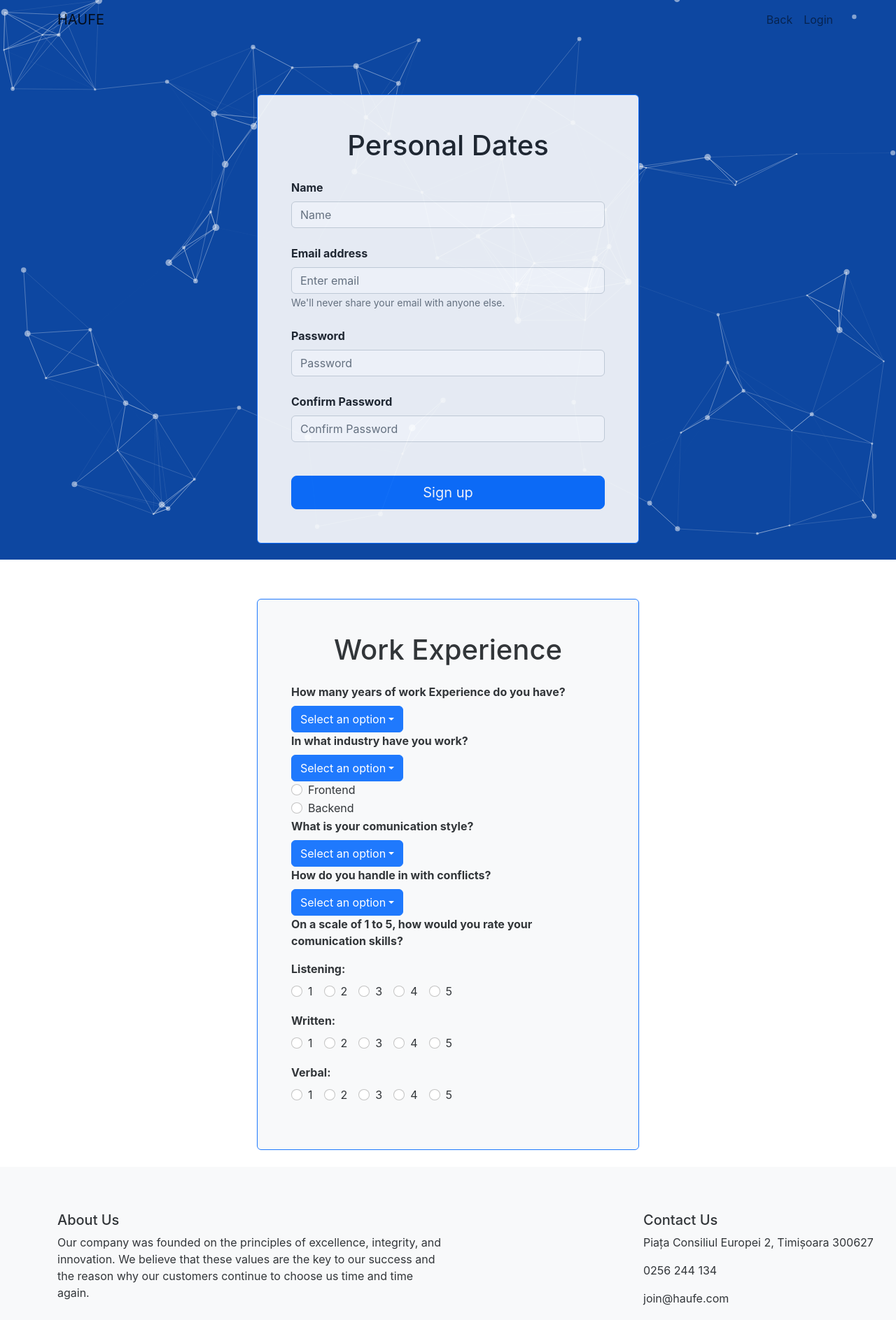
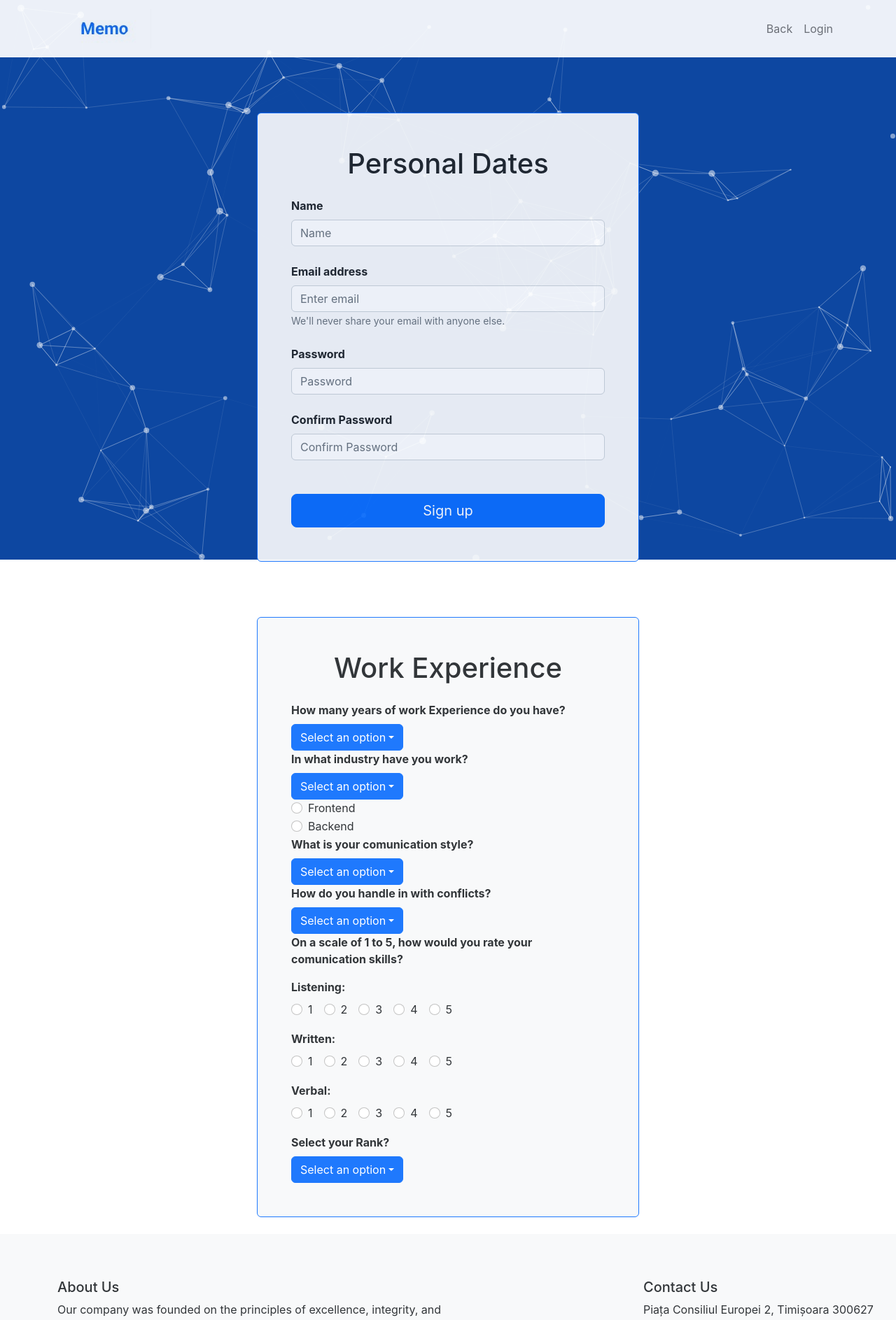
Before and after one commit to RAZVAN24RR/itec2023, a React (Create React App) app in the folder client/: page /signup in a window 1280 px wide. Shown: the top 1887 px of the page at 70% size. Built offline with nearby package versions, Linux system fonts and the light colour scheme.

Commit message:
Navi-final

```diff
--- a/client/src/pages/Login/Login.css
+++ b/client/src/pages/Login/Login.css
@@ -1,3 +1,4 @@
-body {
-    display: flex;
-  }
+
+.navi{
+  background-color: #ffffff;
+}
--- a/client/src/pages/Login/Login.js
+++ b/client/src/pages/Login/Login.js
@@ -7,6 +7,8 @@ import Footer from "../../components/Footer/Footer";
 import Navbarex from "../../components/navbar";
 import Nav from "react-bootstrap/Nav";
 import Navbar from "react-bootstrap/Navbar";
+import "./Login.css";
+import logo from "../../assets/logo.jpg";
 
 const Login = () => {
   return (
@@ -14,7 +16,9 @@ const Login = () => {
       {/* Navbar */}
       <Navbar className="navi">
         <Container className="text-primary">
-        <Navbar.Brand href="/">HAUFE</Navbar.Brand>
+          <Navbar.Brand href="/">
+            <img src={logo}></img>
+          </Navbar.Brand>
           <Nav className="mr-auto justify-content-betwen">
             <Nav.Link href="/">Back</Nav.Link>
             <Nav.Link href="/signup">Sign up</Nav.Link>
@@ -33,7 +37,9 @@ const Login = () => {
 
             <Form className="text-left">
               <Form.Group controlId="formBasicEmail">
-                <Form.Label style={{fontWeight: "bold"}}>Email address</Form.Label>
+                <Form.Label style={{ fontWeight: "bold" }}>
+                  Email address
+                </Form.Label>
                 <Form.Control type="email" placeholder="Enter email" />
                 <Form.Text className="text-muted">
                   We'll never share your email with anyone else.
@@ -41,7 +47,7 @@ const Login = () => {
               </Form.Group>
 
               <Form.Group controlId="formBasicPassword">
-                <Form.Label style={{fontWeight: "bold"}}>Password</Form.Label>
+                <Form.Label style={{ fontWeight: "bold" }}>Password</Form.Label>
                 <Form.Control type="password" placeholder="Password" />
               </Form.Group>
 
--- a/client/src/pages/PresentationPage/PresPage.js
+++ b/client/src/pages/PresentationPage/PresPage.js
@@ -3,7 +3,8 @@ import Nav from "react-bootstrap/Nav";
 import Navbar from "react-bootstrap/Navbar";
 import Footer from "../../components/Footer/Footer";
 import Navbarex from "../../components/navbar.js";
-
+import "./prespage.css";
+import logo from "../../assets/logo.jpg";
 
 function PresPage() {
   return (
@@ -11,7 +12,9 @@ function PresPage() {
       {/* Navbar */}
       <Navbar className="navi ">
         <Container className="text-primary">
-        <Navbar.Brand href="/">HAUFE</Navbar.Brand>
+          <Navbar.Brand href="/">
+            <img src={logo}></img>
+          </Navbar.Brand>
           <Nav className="mr-auto justify-content-betwen">
             <Nav.Link href="/login">Login</Nav.Link>
             <Nav.Link href="/signup">Sign up</Nav.Link>
--- a/client/src/pages/ProfilePage/ProfilePage.js
+++ b/client/src/pages/ProfilePage/ProfilePage.js
@@ -2,7 +2,9 @@ import React from "react";
 import { useState, useEffect } from "react";
 import { Container, Row, Col, Image, Button, Nav } from "react-bootstrap";
 import AboutMe from "../../components/AboutMe.js";
-
+import logo from "../../assets/logo.jpg";
+import "./profile.css";
+import Navbar from "react-bootstrap/Navbar";
 const ProfilePage = () => {
   const [applicationStatus, setApplicationStatus] = useState({
     status: "Matched",
@@ -101,6 +103,19 @@ const ProfilePage = () => {
 
   return (
     <>
+      {/* Navbar */}
+      <Navbar className="navi ">
+        <Container className="text-primary">
+          <Navbar.Brand href="/">
+            <img src={logo}></img>
+          </Navbar.Brand>
+          <Nav className="mr-auto justify-content-betwen">
+            <Nav.Link href="/login">Login</Nav.Link>
+            <Nav.Link href="/signup">Sign up</Nav.Link>
+          </Nav>
+        </Container>
+      </Navbar>
+      {/* Navbar End */}
       <Container className="bg-white">
         <Row>
           <Col md={{ span: 8, offset: 2 }}>
--- a/client/src/pages/ProfilePage/profile.css
+++ b/client/src/pages/ProfilePage/profile.css
@@ -3,3 +3,7 @@
     padding: 100px;
 
 }
+.navi{
+    background-color: #ffffff;
+
+}
--- a/client/src/pages/Signup/Signup.js
+++ b/client/src/pages/Signup/Signup.js
@@ -9,12 +9,12 @@ import React, { useState } from "react";
 import { InputGroup } from "react-bootstrap";
 import RadioChecks from "./formcheck";
 import Footer from "../../components/Footer/Footer";
+import logo from "../../assets/logo.jpg";
 
 import Nav from "react-bootstrap/Nav";
 import Navbar from "react-bootstrap/Navbar";
 
 const Signup = () => {
-
   const [selectedOption, setSelectedOption] = useState("Select an option");
 
   function handleOptionSelect(eventKey, event) {
@@ -39,14 +39,18 @@ const Signup = () => {
   const handleDropdown3Select = (eventKey, event) => {
     setSelectedOptions3(event.target.innerHTML);
   };
-
+  const [selectedOptions4, setSelectedOptions4] = useState("Select an option");
+  const handleDropdown4Select = (eventKey, event) => {
+    setSelectedOptions4(event.target.innerHTML);
+  };
   return (
     <>
-
       {/* Navbar */}
       <Navbar className="navi ">
         <Container className="text-primary">
-     <Navbar.Brand href="/">HAUFE</Navbar.Brand>
+          <Navbar.Brand href="/">
+            <img src={logo}></img>
+          </Navbar.Brand>
           <Nav className="mr-auto justify-content-betwen">
             <Nav.Link href="/">Back</Nav.Link>
             <Nav.Link href="/login">Login</Nav.Link>
@@ -65,7 +69,7 @@ const Signup = () => {
 
             <Form className="text-left">
               <Form.Group controlId="formBasicPassword">
-                <Form.Label style={{fontWeight: "bold"}}>
+                <Form.Label style={{ fontWeight: "bold" }}>
                   How many years of work Experience do you have?{" "}
                 </Form.Label>
                 <Dropdown onSelect={handleOptionSelect}>
@@ -93,7 +97,9 @@ const Signup = () => {
                 </Dropdown>
               </Form.Group>
               <Form.Group controlId="formBasicEmail">
-                <Form.Label style={{fontWeight: "bold"}}>In what industry have you work?</Form.Label>
+                <Form.Label style={{ fontWeight: "bold" }}>
+                  In what industry have you work?
+                </Form.Label>
                 <Dropdown onSelect={handleDropdownSelect}>
                   <Dropdown.Toggle variant="primary" id="dropdown-basic">
                     {selectedOptions}
@@ -132,14 +138,14 @@ const Signup = () => {
                 {selectedOption1 === "Frontend" && (
                   <>
                     <Form.Group controlId="formBasicFrontend">
-                      <Form.Label style={{fontWeight: "bold"}}>
+                      <Form.Label style={{ fontWeight: "bold" }}>
                         Whitch Frontend framework are you comfortable with?
                       </Form.Label>
                       <Form.Check label="React" value="Frontend" />
                       <Form.Check label="Angular" value="Frontend" />
                       <Form.Check label="Vue" value="Frontend" />
                     </Form.Group>
-                    <Form.Label style={{fontWeight: "bold"}}>
+                    <Form.Label style={{ fontWeight: "bold" }}>
                       On a scale from 1 to 5,how familiar are you in the
                       following programing language?
                     </Form.Label>
@@ -188,7 +194,7 @@ const Signup = () => {
                       </InputGroup>
                     </Form.Group>
                     <Form.Group controlId="formBasicFrontend">
-                      <Form.Label style={{fontWeight: "bold"}}>
+                      <Form.Label style={{ fontWeight: "bold" }}>
                         Whitch Frontend tools are you comfortable with?
                       </Form.Label>
                       <Form.Check label="Webpack" value="Frontend" />
@@ -202,7 +208,7 @@ const Signup = () => {
                 {selectedOption1 === "Backend" && (
                   <>
                     <Form.Group controlId="formBasicFrontend">
-                      <Form.Label style={{fontWeight: "bold"}}>
+                      <Form.Label style={{ fontWeight: "bold" }}>
                         Whitch Backend framework are you comfortable with?
                       </Form.Label>
                       <Form.Check label="Node.js" value="Frontend" />
@@ -212,7 +218,7 @@ const Signup = () => {
                       <Form.Check label="ASP.NET" value="Frontend" />
                     </Form.Group>
                     <Form.Group controlId="formBasicFrontend">
-                      <Form.Label style={{fontWeight: "bold"}}>
+                      <Form.Label style={{ fontWeight: "bold" }}>
                         Whitch programing language are you familiar with?
                       </Form.Label>
                       <Form.Check label="Java" value="Frontend" />
@@ -222,7 +228,7 @@ const Signup = () => {
                       <Form.Check label="C#" value="Frontend" />
                     </Form.Group>
                     <Form.Group controlId="formBasicFrontend">
-                      <Form.Label style={{fontWeight: "bold"}}>
+                      <Form.Label style={{ fontWeight: "bold" }}>
                         On a scale from 1 to 5,how familiar are you in the
                         following Backend Tools?
                       </Form.Label>
@@ -270,7 +276,9 @@ const Signup = () => {
                   </>
                 )}
                 <Form.Group controlId="formBasicPassword">
-                  <Form.Label style={{fontWeight: "bold"}}>What is your comunication style? </Form.Label>
+                  <Form.Label style={{ fontWeight: "bold" }}>
+                    What is your comunication style?{" "}
+                  </Form.Label>
                   <Dropdown onSelect={handleDropdown2Select}>
                     <Dropdown.Toggle variant="primary" id="dropdown-basic">
                       {selectedOptions2}
@@ -291,7 +299,9 @@ const Signup = () => {
                   </Dropdown>
                 </Form.Group>
                 <Form.Group controlId="formBasicPassword">
-                  <Form.Label style={{fontWeight: "bold"}}>How do you handle in with conflicts? </Form.Label>
+                  <Form.Label style={{ fontWeight: "bold" }}>
+                    How do you handle in with conflicts?{" "}
+                  </Form.Label>
                   <Dropdown onSelect={handleDropdown3Select}>
                     <Dropdown.Toggle variant="primary" id="dropdown-basic">
                       {selectedOptions3}
@@ -314,21 +324,47 @@ const Signup = () => {
                     </Dropdown.Menu>
                   </Dropdown>
                 </Form.Group>
-                <p style={{fontWeight: "bold"}}>
+                <p style={{ fontWeight: "bold" }}>
                   On a scale of 1 to 5, how would you rate your comunication
                   skills?
                 </p>
                 <Form.Group controlId="form-check" inline>
-                  <Form.Label style={{fontWeight: "bold"}}>Listening:</Form.Label>
+                  <Form.Label style={{ fontWeight: "bold" }}>
+                    Listening:
+                  </Form.Label>
                   <RadioChecks />
                 </Form.Group>
                 <Form.Group controlId="form-check" inline>
-                  <Form.Label style={{fontWeight: "bold"}}>Written:</Form.Label>
+                  <Form.Label style={{ fontWeight: "bold" }}>
+                    Written:
+                  </Form.Label>
                   <RadioChecks />
                 </Form.Group>
                 <Form.Group controlId="form-check" inline>
-                  <Form.Label style={{fontWeight: "bold"}}>Verbal:</Form.Label>
+                  <Form.Label style={{ fontWeight: "bold" }}>
+                    Verbal:
+                  </Form.Label>
                   <RadioChecks />
+                </Form.Group>
+                <Form.Group controlId="formBasicPassword">
+                  <Form.Label style={{ fontWeight: "bold" }}>
+                    Select your Rank?{" "}
+                  </Form.Label>
+                  <Dropdown onSelect={handleDropdown4Select}>
+                    <Dropdown.Toggle variant="primary" id="dropdown-basic">
+                      {selectedOptions4}
+                    </Dropdown.Toggle>
+
+                    <Dropdown.Menu>
+                      <Dropdown.Item eventKey="Manager">Manager</Dropdown.Item>
+                      <Dropdown.Item eventKey="Old Employee">
+                        Old Employee
+                      </Dropdown.Item>
+                      <Dropdown.Item eventKey="New Employee">
+                        New Employee
+                      </Dropdown.Item>
+                    </Dropdown.Menu>
+                  </Dropdown>
                 </Form.Group>
               </Form>
             </Form>
--- a/client/src/pages/Userprofile/userprofile.css
+++ b/client/src/pages/Userprofile/userprofile.css
@@ -0,0 +1,3 @@
+.navi{
+    background-color: #ffffff;
+}
--- a/client/src/pages/Userprofile/userprofile.js
+++ b/client/src/pages/Userprofile/userprofile.js
@@ -1,8 +1,28 @@
 import React from "react";
 import { Container, Row, Col, Image } from "react-bootstrap";
+import Nav from "react-bootstrap/Nav";
+import Navbar from "react-bootstrap/Navbar";
+import "./userprofile.css";
+import logo from "../../assets/logo.jpg";
+import { state } from "react";
 
 const Userprofile = () => {
   return (
+    <>
+      {/* Navbar */}
+      <Navbar className="navi ">
+        <Container className="text-primary">
+          <Navbar.Brand href="/">
+            <img src={logo}></img>
+          </Navbar.Brand>
+          <Nav className="mr-auto justify-content-betwen">
+            <Nav.Link href="/login">Login</Nav.Link>
+            <Nav.Link href="/signup">Sign up</Nav.Link>
+          </Nav>
+        </Container>
+      </Navbar>
+      {/* Navbar End */}
+
       <Container className="">
         <Row className="justify-content-center">
           <Col sm={4}>
@@ -44,6 +64,7 @@ const Userprofile = () => {
           </Col>
         </Row>
       </Container>
+    </>
   );
 };
 
```
Also changed, not shown: client/src/index.js (+8 -4 lines), client/src/pages/FeedPage/FeedPage.js (deleted, +0 -40 lines), client/src/pages/PresentationPage/prespage.css (added). Lines whose indentation alone changed are shown as unchanged.
